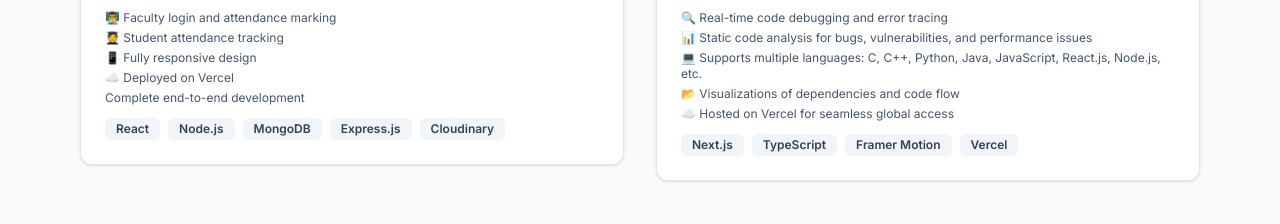
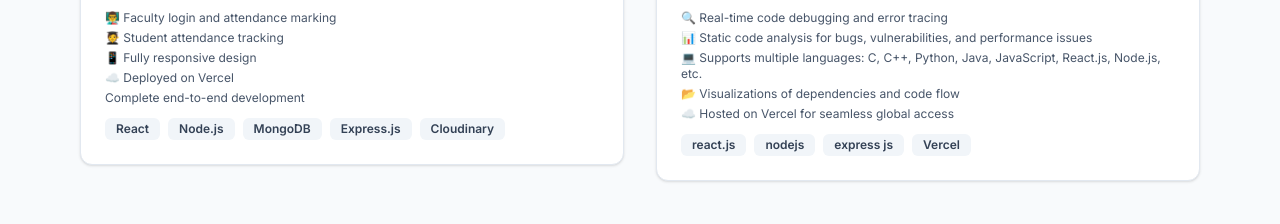
Before and after one commit to AdepuSanjay/sanjayadepu, a Next.js app: page / in a window 1280 px wide. Shown: the part 2400-2624 px from the top of the page. Built offline with nearby package versions, Linux system fonts and the light colour scheme.

Commit message:
Update page.js

```diff
--- a/app/page.js
+++ b/app/page.js
@@ -96,7 +96,7 @@ export default function Portfolio() {
         'A professional multi-language debugging and code analysis platform. It supports C, C++, Python, Java, JavaScript, React.js, Node.js and more, with real-time insights and visualizations.',
       video:'https://res.cloudinary.com/dg6eufdce/video/upload/v1760033265/VID_20251009_233543_jt2zkl.mp4',
       image: 'https://res.cloudinary.com/dppiuypop/image/upload/v1757839000/uploads/vektor_insight_preview.jpg',
-      tags: ['Next.js', 'TypeScript', 'Framer Motion', 'Vercel'],
+      tags: ['react.js', 'nodejs', 'express js ', 'Vercel'],
       category: 'fullstack',
       features: [
         '🔍 Real-time code debugging and error tracing',
```
